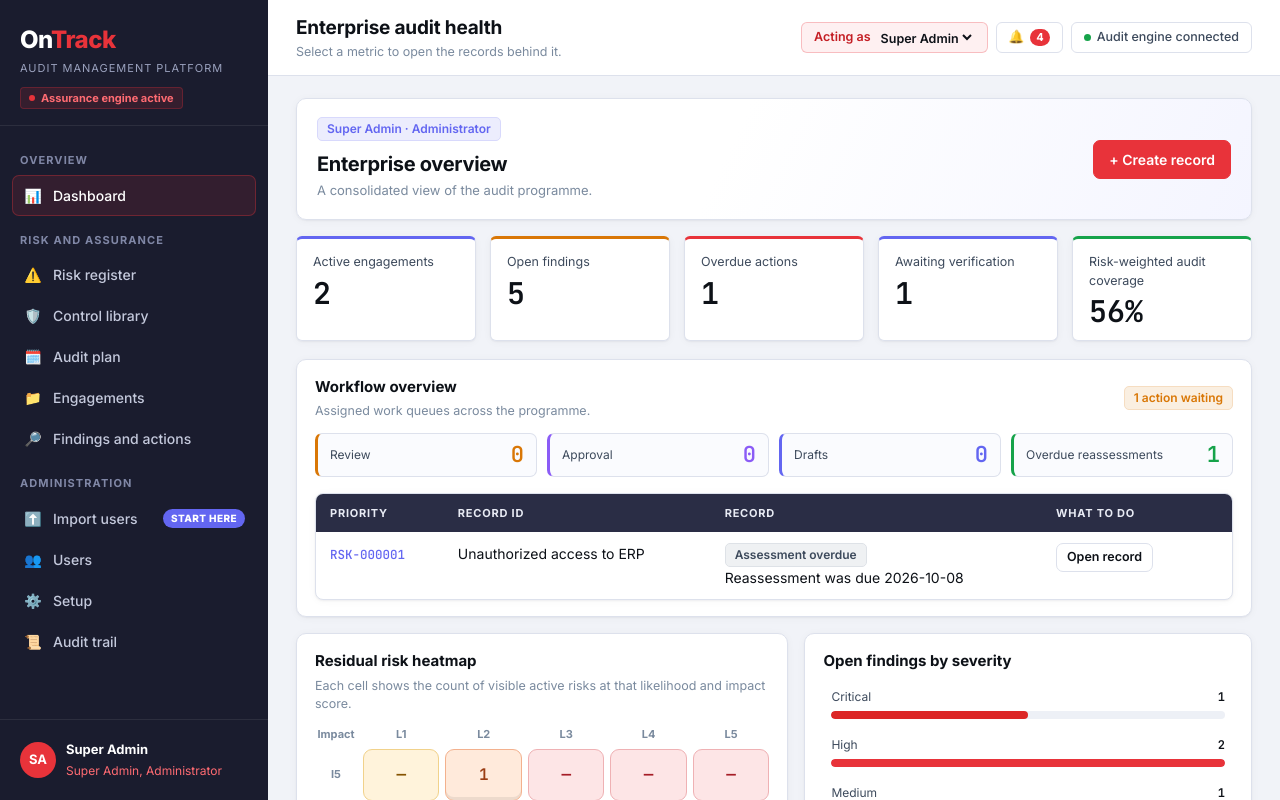
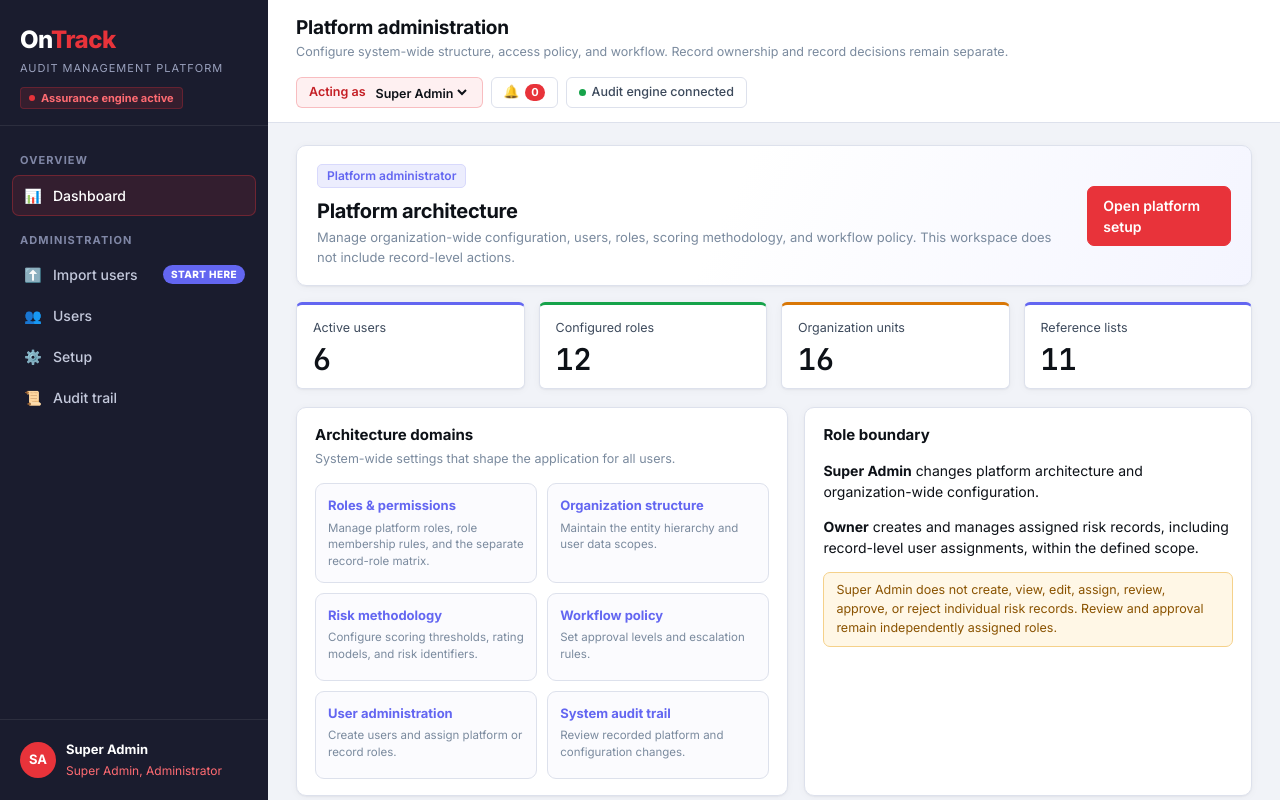
Before and after one commit to Hasan8936/audit-management, a website: page index.html in a window 1280 px wide. Drawn offline with Linux system fonts and the light colour scheme.

Commit message:
Separate Super Admin platform and record roles

```diff
--- a/assets/admin.js
+++ b/assets/admin.js
@@ -78,11 +78,11 @@
 let lkSel='Risk type';const stab=()=>STB.some(x=>x[0]===location.hash.slice(1))?location.hash.slice(1):'roles';
 V.setup=()=>({t:'Setup',s:'Configure the platform without code. Every change is recorded in the audit trail.',m:'setup',h:orgDL()+`<div class=tabs>${STB.map(([k,l])=>`<a href="#${k}" class="${k===stab()?'on':''}">${l}</a>`).join('')}<a href="users.html">Users</a><a href="import-users.html">Import users</a></div>`+SUV[stab()]()});
 /* roles */
-SUV.roles=()=>`<div class=tb><p class=sub style="margin:0;flex:1">Record roles use the fixed action matrix below. Assign roles to users, then Owners assign those users to individual records.</p><button class=btn onclick="nr()">+ New role</button></div>`+tbl(['Role',...MODS.map(m=>m[1])],Object.entries(D.setup.roles).map(([r,p])=>['',`<b>${esc(r)}</b>`,...MODS.map(([k])=>`<select aria-label="${esc(r)} ${k}" ${RECORD_ROLES.includes(r)?'disabled':''} onchange="setP('${esc(r)}','${k}',this.value)">${LVL.map((l,i)=>`<option value=${i} ${p[k]===i?'selected':''}>${l}`).join('')}</select>`)]))+
- `<div class=card style="margin-top:16px"><h3>Security role definitions</h3><p class=sub>Each user's workspace and record actions follow the assigned role and record-level security assignment.</p>${tbl(['Security role','Description','Baseline access'],SECURITY_ROLE_DETAILS.map(([role,description,access])=>['',`<b>${role}</b>`,esc(description),esc(access)]))}</div>`+
+SUV.roles=()=>`<div class=tb><p class=sub style="margin:0;flex:1">Record roles use the fixed action matrix below. Assign roles to users, then Owners assign those users to individual records.</p><button class=btn onclick="nr()">+ New role</button></div>`+tbl(['Role',...MODS.map(m=>m[1])],Object.entries(D.setup.roles).map(([r,p])=>['',`<b>${esc(r)}</b>`,...MODS.map(([k])=>`<select aria-label="${esc(r)} ${k}" ${RECORD_ROLES.includes(r)||SYSTEM_ADMIN_ROLES.includes(r)?'disabled':''} onchange="setP('${esc(r)}','${k}',this.value)">${LVL.map((l,i)=>`<option value=${i} ${p[k]===i?'selected':''}>${l}`).join('')}</select>`)]))+
+ `<div class=warn style="margin-top:12px"><b>Separate system role:</b> Super Admin manages platform architecture, user administration, organization structure, methodology, and workflow policy. It is not a record role and does not grant individual-record actions. Owners manage records within their assigned scope.</div>`+`<div class=card style="margin-top:16px"><h3>Security role definitions</h3><p class=sub>Each user's workspace and record actions follow the assigned role and record-level security assignment.</p>${tbl(['Security role','Description','Baseline access'],SECURITY_ROLE_DETAILS.map(([role,description,access])=>['',`<b>${role}</b>`,esc(description),esc(access)]))}</div>`+
  `<div class=card style="margin-top:16px"><h3>Security role permission matrix</h3><p class=sub>Owner has complete record-management authority within the assigned scope. Review and approval are distinct permissions and cannot be performed by the Owner.</p>${tbl(['Activity',...SECURITY_ROLES],RECORD_MATRIX.map(([action,roles])=>['',esc(action),...SECURITY_ROLES.map(r=>roles.includes(r)?'✓':'—')]))}</div>`+
  `<div class=card style="margin-top:16px"><h3>Segregation of duties</h3><p class=sub>Role pairs that cannot be assigned to the same user.</p>${D.setup.sod.map((p,i)=>`<div class=row><span class="pill c">${esc(p[0])}</span> + <span class="pill c">${esc(p[1])}</span><button class="btn g s" onclick="rmSod(${i})">Remove</button></div>`).join('')||'<p class=sub>No rules.</p>'}<div class=row><select id=sd_a style="width:auto">${opts(Object.keys(D.setup.roles))}</select><select id=sd_b style="width:auto">${opts(Object.keys(D.setup.roles))}</select><button class="btn g s" onclick=addSod()>Add rule</button></div></div>`;
-const setP=(r,k,v)=>{if(!S_())return render();if(RECORD_ROLES.includes(r))return toast('The record-role permission matrix is fixed.');D.setup.roles[r][k]=+v;log('ROLE',`${r}: ${k} access set to ${LVL[v]}`);toast('Permission updated')};
+const setP=(r,k,v)=>{if(!S_())return render();if(RECORD_ROLES.includes(r))return toast('The record-role permission matrix is fixed.');if(SYSTEM_ADMIN_ROLES.includes(r))return toast('System administrator permissions are fixed.');D.setup.roles[r][k]=+v;log('ROLE',`${r}: ${k} access set to ${LVL[v]}`);toast('Permission updated')};
 const nr=()=>{if(S_())openM(`<h2>New role</h2>${fld('Role name',`<input id=r_n>`,1)}<div class=act><button class="btn g" onclick=closeM()>Cancel</button><button class=btn onclick=saveR()>Create role</button></div>`)};
 const saveR=()=>{const n=$('#r_n').value.trim().replace(/['"<>]/g,'');if(!n||D.setup.roles[n])return toast('Enter a role name that does not exist yet.');D.setup.roles[n]=Object.fromEntries(MODS.map(m=>[m[0],m[0]==='setup'?0:1]));log('ROLE','Role "'+n+'" created with view access');closeM();render()};
 const addSod=()=>{if(!S_())return;const a=$('#sd_a').value,b=$('#sd_b').value;if(a===b)return toast('Choose two different roles.');if(D.setup.sod.some(p=>p.includes(a)&&p.includes(b)))return toast('This rule already exists.');D.setup.sod.push([a,b]);log('ROLE',`Segregation rule added: ${a} + ${b}`);render()};
--- a/assets/app.js
+++ b/assets/app.js
@@ -9,8 +9,9 @@ const OT=['Group','Country','Legal entity','Business unit','Department'];
 const FS=['Draft','Auditor Review','Management Response','Approved','Remediation','Awaiting Verification','Closed'];
 const ES=['Draft','Planning','Fieldwork','Review','Reporting','Management Response','Closed'];
 const CFT=['Text','Long text','Number','Date','Boolean','Dropdown','Multi-select'];
-const RECORD_ROLES=['Super Admin','Owner','Editor','Viewer','Reviewer','Approver'];
 const SECURITY_ROLES=['Owner','Editor','Viewer','Reviewer','Approver'];
+const RECORD_ROLES=SECURITY_ROLES;
+const SYSTEM_ADMIN_ROLES=['Super Admin','Administrator'];
 const SECURITY_ROLE_DETAILS=[
  ['Owner','Primary individual responsible for maintaining and managing the record throughout its lifecycle.','Create · View · Edit · Assign/reassign users'],
  ['Editor','Individual responsible for updating and maintaining information within the assigned record.','View · Edit'],
@@ -19,10 +20,10 @@ const SECURITY_ROLE_DETAILS=[
  ['Approver','Individual responsible for providing formal approval or rejection of submitted records.','View · Approve/reject']
 ];
 const RECORD_MATRIX=[
- ['Create new record',['Super Admin','Owner']],['View assigned record',['Super Admin','Owner','Editor','Viewer','Reviewer','Approver']],
- ['Edit record details',['Super Admin','Owner','Editor']],['Assign Editor',['Super Admin','Owner']],['Assign Viewer',['Super Admin','Owner']],
- ['Assign Reviewer',['Super Admin','Owner']],['Assign Approver',['Super Admin','Owner']],['Modify security assignments',['Super Admin','Owner']],
- ['Transfer ownership',['Super Admin','Owner']],['Submit record for review',['Super Admin','Owner','Editor']],['Record review decision',['Reviewer']],
+ ['Create new record',['Owner']],['View assigned record',['Owner','Editor','Viewer','Reviewer','Approver']],
+ ['Edit record details',['Owner','Editor']],['Assign Editor',['Owner']],['Assign Viewer',['Owner']],
+ ['Assign Reviewer',['Owner']],['Assign Approver',['Owner']],['Modify security assignments',['Owner']],
+ ['Transfer ownership',['Owner']],['Submit record for review',['Owner','Editor']],['Record review decision',['Reviewer']],
  ['Record approval decision',['Approver']],['Provide review remarks',['Reviewer']],['Provide approval remarks',['Approver']]
 ];
 const rolePerms=(risk,other=1,setup=0)=>Object.fromEntries(MODS.map(([k])=>[k,k==='risks'?risk:k==='setup'?setup:other]));
@@ -111,18 +112,17 @@ const need=(mod,l,msg)=>{if(can(mod,l))return true;toast(msg||'Your role does no
 const kids=id=>D.setup.org.filter(o=>o.p===id).flatMap(o=>[o.n,...kids(o.id)]);
 const scopeNames=u=>{const o=D.setup.org.find(x=>x.n===u.sc);return o?(o.t===0?null:[o.n,...kids(o.id)]):[]};
 const withinScope=(r,u=meU())=>{const s=scopeNames(u);if(s===null)return true;const p=r.persp||{};return [p.ent,p.bu,p.dept].some(v=>v&&s.includes(v))};
-const systemAdmin=u=>u.roles.some(r=>r==='Super Admin'||r==='Administrator');
+const systemAdmin=u=>(u?.roles||[]).some(r=>SYSTEM_ADMIN_ROLES.includes(r));
 const recordCan=(r,action,u=meU())=>{
-  if(!u||!u.on)return false;
+  if(!u||!u.on||systemAdmin(u))return false;
   const scoped=!r||withinScope(r,u),roles=u.roles||[],dedicated=roles.some(x=>RECORD_ROLES.includes(x));
   if(!scoped)return false;
-  if(action==='create')return roles.includes('Owner')||roles.includes('Super Admin')||(!dedicated&&can('risks',2));
+  if(action==='create')return roles.includes('Owner')||(!dedicated&&can('risks',2));
   if(!r)return false;
   const a=r.access||{owner:'',editors:[],viewers:[],reviewers:[],approvers:[]};
   const assigned=(role,ids)=>roles.includes(role)&&ids.includes(u.id);
   if(action==='review')return a.owner!==u.id&&assigned('Reviewer',a.reviewers||[]);
   if(action==='approve')return a.owner!==u.id&&assigned('Approver',a.approvers||[]);
-  if(systemAdmin(u))return ['view','edit','assign','deactivate','reactivate','submit','reassess'].includes(action);
   if(roles.includes('Owner')&&a.owner===u.id)return ['view','edit','assign','deactivate','reactivate','submit','reassess'].includes(action);
   if(assigned('Editor',a.editors||[]))return ['view','edit','submit','reassess'].includes(action);
   if(assigned('Viewer',a.viewers||[])||assigned('Reviewer',a.reviewers||[])||assigned('Approver',a.approvers||[]))return action==='view';
@@ -166,7 +166,7 @@ function notes(){const n=[],u=meU();
   D.risks.filter(r=>recordCan(r,'view')&&r.st==='Pending Review'&&((r.access&&r.access.reviewers)||[]).includes(u.id)).forEach(r=>n.push(['Review',`${r.id} ${r.n} awaits your review.`,`risk.html?id=${r.id}`]));
   D.risks.filter(r=>recordCan(r,'view')&&r.st==='Pending Approval'&&((r.access&&r.access.approvers)||[]).includes(u.id)).forEach(r=>n.push(['Approval',`${r.id} ${r.n} awaits your approval.`,`risk.html?id=${r.id}`]));
   D.risks.filter(r=>recordCan(r,'view')&&r.st==='Active'&&r.nr<TODAY).forEach(r=>n.push(['Assessment due',`${r.id} reassessment was due ${r.nr}.`,`risk.html?id=${r.id}`]));
-  D.finds.filter(od).forEach(f=>n.push([f.sv==='Critical'||f.sv==='High'?'Escalation':'Overdue',`${f.id} action overdue since ${f.due} (${f.sv}).`,'findings.html']));
+  D.finds.filter(f=>od(f)&&recordCan(rk(f.r),'view')).forEach(f=>n.push([f.sv==='Critical'||f.sv==='High'?'Escalation':'Overdue',`${f.id} action overdue since ${f.due} (${f.sv}).`,'findings.html']));
   D.kris.filter(k=>k.val>k.thr&&recordCan(rk(k.r),'view')).forEach(k=>n.push(['KRI breach',`${k.n}: ${k.val} against threshold ${k.thr}.`,`risk.html?id=${k.r}`]));return n}
 const showNotes=()=>{const n=notes();openM(`<h2>Notifications</h2><p class=sub>Assessment, approval, overdue and escalation alerts for ${esc(meU().n)}.</p>${n.length?tbl(['Type','Message'],n.map(x=>[`location='${x[2]}'`,pill(x[0]==='Escalation'||x[0]==='KRI breach'?'Critical':'Medium').replace(/>[^<]*</,'>'+x[0]+'<'),esc(x[1])])):'<p class=sub>Nothing needs attention.</p>'}<div class=act><button class="btn g" onclick=closeM()>Close</button></div>`)};
 
@@ -177,7 +177,7 @@
 const V={};let cur='dash';
 const NAVKEY={risk:'risks','risk-form':'risks'};
 function shell(){
-  const navAllowed=k=>({dash:true,risks:can('risks',1),ctrls:can('ctrls',1),plan:can('plan',1),engs:can('engs',1),finds:can('finds',1),import:can('setup',1),users:can('setup',1),setup:can('setup',1),trail:true}[k]);
+  const navAllowed=k=>systemAdmin(meU())?({dash:true,import:true,users:true,setup:true,trail:true}[k]||false):({dash:true,risks:can('risks',1),ctrls:can('ctrls',1),plan:can('plan',1),engs:can('engs',1),finds:can('finds',1),import:can('setup',1),users:can('setup',1),setup:can('setup',1),trail:true}[k]);
   const navHtml=NAV.map(([h,l])=>{const items=l.filter(([k])=>navAllowed(k));return items.length?`<h6>${h}</h6>`+items.map(([k,t,href,ic,tag])=>`<a href="${href}" class="${(NAVKEY[cur]||cur)===k?'on':''}"><span class=ic>${ic}</span>${t}${tag?`<span class=tag>${tag}</span>`:''}</a>`).join(''):''}).join('');
   $('#shell').innerHTML=`<div class=app><aside class=side><div class=brand><b>On<i>Track</i></b><small>Audit management platform</small><span class=eng>Assurance engine active</span></div>
   <nav class=nav>${navHtml}</nav>
@@ -188,7 +188,8 @@ function render(){
   const v=V[cur]();const nn=notes().length;
   $('#pt').textContent=v.t;$('#ps').textContent=v.s||'';
   $('#hc').innerHTML=`<span class="chip red">Acting as <select aria-label="Acting as" onchange="actAs(this.value)">${D.setup.users.filter(u=>u.on).map(u=>`<option value=${u.id} ${u.id===D.me?'selected':''}>${esc(u.n)}</option>`).join('')}</select></span><button class="chip bell" onclick=showNotes() aria-label="Notifications">🔔 <b>${nn}</b></button><span class="chip ok">Audit engine connected</span>`;
-  $('#mn').innerHTML=v.m&&!can(v.m,1)?`<div class=card><h3>Access restricted</h3><p class=sub>Your role (${esc(meU().roles.join(', '))}) has no access to ${esc(v.t)}. Use the "Acting as" selector to switch user.</p></div>`:v.h;
+  const platformBlocked=systemAdmin(meU())&&['risks','ctrls','plan','engs','finds'].includes(v.m);
+  $('#mn').innerHTML=platformBlocked?`<div class=card><h3>Record workspace restricted</h3><p class=sub>Super Admin manages platform architecture and configuration, not individual records. Record-level access and decisions belong to the assigned Owner, Editor, Reviewer, or Approver.</p><a class=btn href="setup.html">Open platform setup</a></div>`:v.m&&!can(v.m,1)?`<div class=card><h3>Access restricted</h3><p class=sub>Your role (${esc(meU().roles.join(', '))}) has no access to ${esc(v.t)}. Use the "Acting as" selector to switch user.</p></div>`:v.h;
   if(v.after)v.after()}
 const actAs=id=>{D.me=id;save();if(V[cur].onUser)V[cur].onUser();shell();render()};
 const shell_keep=()=>{$$('.nav a').forEach(()=>0);const me=meU();const m=$('.me');if(m)m.innerHTML=`<span class=av>${esc(me.n.split(' ').map(w=>w[0]).join('').slice(0,2))}</span><div><b>${esc(me.n)}</b><small>${esc(me.roles.join(', '))}</small></div>`};
--- a/assets/audit.js
+++ b/assets/audit.js
@@ -25,6 +25,17 @@ V.dash=()=>{const user=meU(),admin=systemAdmin(user),accessible=D.risks.filter(v
  const heading=admin?'Enterprise overview':`Welcome, ${esc(user.n)}`,
   roleGuide=({Owner:'Create and maintain records, manage security assignments, and transfer ownership. Review and approval decisions remain assigned to separate users.',Editor:'Update assigned records and submit drafts into the workflow. You cannot change security assignments or make review and approval decisions.',Viewer:'Read and monitor assigned records only. Editing, assignments, review decisions, and approvals are not available.',Reviewer:'Validate records assigned to you, record review remarks, and send submissions forward or back. Approval remains a separate role.',Approver:'Make the formal approval or rejection decision on records assigned to you after review. Editing and reviewer decisions remain separate.'})[role]||'Your dashboard and record access are based on your user role, assignments, and data scope.',
   workflowTitle=admin?'Workflow overview':`${role} workflow`;
+ if(admin)return{t:'Platform administration',s:'Configure system-wide structure, access policy, and workflow. Record ownership and record decisions remain separate.',h:`
+ <div class=workspace-intro><div><span class="pill i">Platform administrator</span><h2>Platform architecture</h2><p>Manage organization-wide configuration, users, roles, scoring methodology, and workflow policy. This workspace does not include record-level actions.</p></div><a class=btn href="setup.html#roles">Open platform setup</a></div>
+ <div class=kpis>${kp(D.setup.users.filter(u=>u.on).length,'Active users','users.html','k-i')}${kp(Object.keys(D.setup.roles).length,'Configured roles','setup.html#roles','k-g')}${kp(D.setup.org.length,'Organization units','setup.html#org','k-a')}${kp(Object.keys(D.setup.lk).length,'Reference lists','setup.html#lk','k-i')}</div>
+ <div class=cards-split><div class=card><h3>Architecture domains</h3><p class=sub>System-wide settings that shape the application for all users.</p><div class=admin-areas>
+ <a class=admin-area href="setup.html#roles"><b>Roles & permissions</b><span>Manage platform roles, role membership rules, and the separate record-role matrix.</span></a>
+ <a class=admin-area href="setup.html#org"><b>Organization structure</b><span>Maintain the entity hierarchy and user data scopes.</span></a>
+ <a class=admin-area href="setup.html#meth"><b>Risk methodology</b><span>Configure scoring thresholds, rating models, and risk identifiers.</span></a>
+ <a class=admin-area href="setup.html#wf"><b>Workflow policy</b><span>Set approval levels and escalation rules.</span></a>
+ <a class=admin-area href="users.html"><b>User administration</b><span>Create users and assign platform or record roles.</span></a>
+ <a class=admin-area href="audit-trail.html"><b>System audit trail</b><span>Review recorded platform and configuration changes.</span></a>
+ </div></div><div class=card><h3>Role boundary</h3><p><b>Super Admin</b> changes platform architecture and organization-wide configuration.</p><p><b>Owner</b> creates and manages assigned risk records, including record-level user assignments, within the defined scope.</p><div class=warn>Super Admin does not create, view, edit, assign, review, approve, or reject individual risk records. Review and approval remain independently assigned roles.</div></div></div>`};
  hm=`<div class=heatmap-grid role=grid aria-label="Residual risk heatmap"><div class=heatmap-corner>Impact</div>${[1,2,3,4,5].map(n=>`<div class=heatmap-tick title="Likelihood ${n}">L${n}</div>`).join('')}${Array.from({length:5},(_,row)=>5-row).map(i=>`<div class=heatmap-impact title="Impact ${i}">I${i}</div>${[1,2,3,4,5].map(l=>{const n=R.filter(r=>r.res[0]===l&&r.res[1]===i).length,level=lv(l*i).toLowerCase();return`<div class="heat-cell ${level} ${n?'has-risks':''}" role=gridcell aria-label="Likelihood ${l}, impact ${i}: ${n} risk${n===1?'':'s'}" title="Likelihood ${l} · Impact ${i} · ${n} risk${n===1?'':'s'}"><span class=heat-count>${n||'—'}</span></div>`}).join('')}`).join('')}</div>`;
  return{t:title,s:admin?'Select a metric to open the records behind it.':`Your ${esc(role.toLowerCase())} view · ${accessible.length} assigned or accessible record${accessible.length===1?'':'s'} · scope: ${esc(user.sc||'all units')}.`,h:`
  <div class=workspace-intro><div><span class="pill i">${esc(user.roles.join(' · '))}</span><h2>${heading}</h2><p>${admin?'A consolidated view of the audit programme.':esc(roleGuide)}</p></div>${recordCan(null,'create')?'<a class=btn href="risk-form.html">+ Create record</a>':''}</div>
--- a/assets/risk.js
+++ b/assets/risk.js
@@ -61,7 +61,7 @@ function simWarn(){const m=D.setup.meth,w=new Set(RF.n.toLowerCase().split(/\W+/
 const rfName=v=>{RF.n=v;$('#sim').innerHTML=simWarn();$('#nc').textContent=v.length+' / '+D.setup.meth.nameMax};
 V['risk-form']=()=>{initRF();const e=RFE&&rk(RFE),m=D.setup.meth,P=RF.persp;
  const allowed=e?recordCan(e,'edit'):recordCan(null,'create');
- if(!allowed)return{t:'Access restricted',s:'',m:'risks',h:'<div class=card><h3>You cannot edit this risk</h3><p class=sub>Only its Owner, an assigned Editor, or a Super Admin can make record changes.</p><a href="risks.html">Return to the risk register</a></div>'};
+ if(!allowed)return{t:'Access restricted',s:'',m:'risks',h:'<div class=card><h3>You cannot edit this risk</h3><p class=sub>Only its Owner or an assigned Editor can make record changes. Super Admin handles platform configuration and has no record-level actions.</p><a href="risks.html">Return to the risk register</a></div>'};
  const lock=e&&(['Inactive','Pending Review','Pending Approval'].includes(e.st));
  const ls=(i,j)=>`<select ${lock?'disabled':''} onchange="rfA('${i}',${j},this.value)">${[1,2,3,4,5].map(n=>`<option ${RF[i][j]===n?'selected':''}>${n}`).join('')}</select>`;
  const ps=(k,l,a)=>fld(l,`<select ${lock?'disabled':''} onchange="rfP('${k}',this.value)"><option value="">Select${a.map(x=>`<option ${x===P[k]?'selected':''}>${esc(x)}`).join('')}</select>`);
--- a/assets/style.css
+++ b/assets/style.css
@@ -214,3 +214,9 @@ dl{margin:0;display:grid;grid-template-columns:150px 1fr;gap:6px 14px}dt{color:v
 .risk-table .risk-actions .btn{margin:0 4px 3px 0}
 .context-priority{display:inline-grid;place-items:center;min-width:34px;height:30px;padding:0 8px;border-radius:8px;background:#eef0ff;color:#4f46e5;font:700 13px var(--mono)}
 @media(max-width:820px){.heatmap-grid{grid-template-columns:34px repeat(5,minmax(34px,1fr));gap:4px}.heat-cell{min-height:42px}.heat-count{font-size:13px}.heatmap-panel{margin-top:8px}.risk-table-wrap{max-height:64vh}}
+.admin-areas{display:grid;grid-template-columns:repeat(2,minmax(0,1fr));gap:10px;margin-top:14px}
+.admin-area{display:flex;flex-direction:column;gap:4px;min-height:88px;padding:12px;border:1px solid var(--bd);border-radius:9px;background:#fbfbfe;color:var(--tx);transition:border-color .15s,transform .15s}
+.admin-area:hover{border-color:var(--ind);transform:translateY(-1px);text-decoration:none}
+.admin-area b{font-size:13px;color:var(--ind)}
+.admin-area span{font-size:11.5px;line-height:1.45;color:var(--mu)}
+@media(max-width:1000px){.admin-areas{grid-template-columns:1fr}}
```
Also changed, not shown: tests/roles-ui.test.js (+35 -0 lines).
